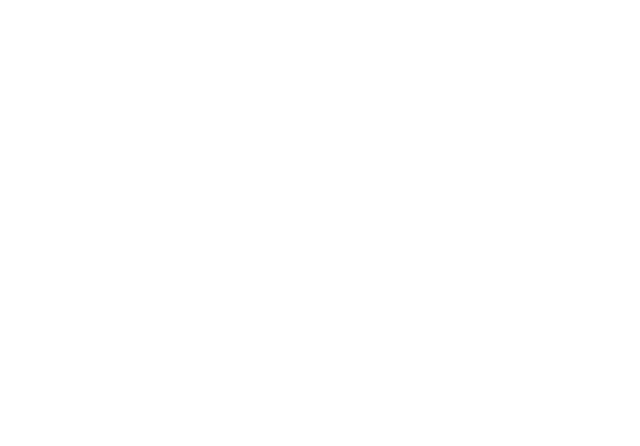
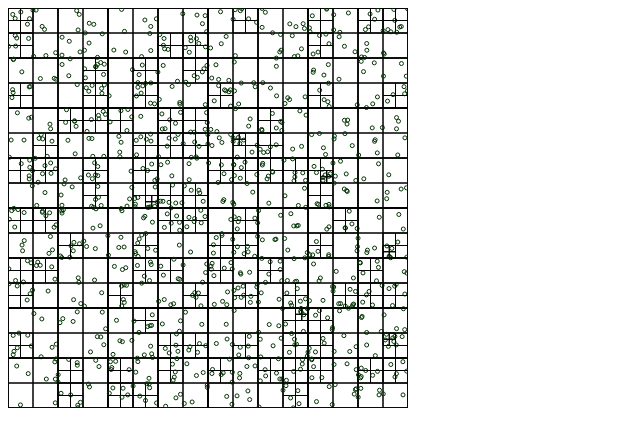
Before and after one commit to sixty-nine/JsQuadTree, a plain HTML site: page index.html in a window 1280 px wide. Shown: the whole page, without its empty margins (0-640 px from the left). Drawn offline with nearby package versions, Linux system fonts and the light colour scheme.

Commit message:
Fixed the data structure + added Canvas visuatlization

```diff
--- a/index.html
+++ b/index.html
@@ -5,22 +5,36 @@
 
     <script src="//cdnjs.cloudflare.com/ajax/libs/underscore.js/1.7.0/underscore.js"></script>
     <script src="//ajax.googleapis.com/ajax/libs/jquery/2.1.1/jquery.min.js"></script>
+    <script src="https://cdnjs.cloudflare.com/ajax/libs/kineticjs/5.0.6/kinetic.js"></script>
 </head>
 <body>
 
+<canvas id="myCanvas" width="400" height="400"></canvas>
+
 <script type="text/javascript" src="js/quadtree.js"></script>
 <script type="text/javascript">
+
+    var canvas = document.getElementById('myCanvas');
+    var context = canvas.getContext('2d');
 
     $(document).ready(function () {
 
         var p1 = new SixtyNine.Point(15, 15),
             bb1 = new SixtyNine.BoundingBox(5, 5, 5),
-            bb2 = new SixtyNine.BoundingBox(15, 15, 5);
+            bb2 = new SixtyNine.BoundingBox(15, 15, 5),
+            boundaries = new SixtyNine.BoundingBox(10, 10, 10);
 
-//        expect(bb1.contains(p1)).toBeTrue();
-//        expect(bb2.contains(p1)).toBeFalse();
-//        expect(bb1.intersects(bb2)).toBeTrue();
-//        expect(bb2.intersects(bb1)).toBeTrue();
+        var tree = new SixtyNine.QuadTree(boundaries);
+
+        var MAX_POINTS = 1000;
+
+        for (var i = 0; i < MAX_POINTS; i++) {
+            var x = Math.random() * 20,
+                y = Math.random() * 20;
+            tree.insert(new SixtyNine.Point(x, y));
+        }
+
+        tree.draw(context);
     });
 
 </script>
--- a/js/quadtree.js
+++ b/js/quadtree.js
@@ -3,13 +3,25 @@ var SixtyNine = SixtyNine || {};
 
 (function () {
 
-
+    var DISPLAY_MULT = 20;
     var NODE_CAPACITY = 4;
     var MAX_DEPTH = Infinity;
+
+    function log() {
+//        console.log(arguments);
+    }
 
     SixtyNine.Point = function (x, y) {
         this.x = x;
         this.y = y;
+
+        this.draw = function (context) {
+            context.beginPath();
+            context.arc(DISPLAY_MULT * x, DISPLAY_MULT * y, 2, 0, 2 * Math.PI, false);
+            context.lineWidth = 1;
+            context.strokeStyle = '#003300';
+            context.stroke();
+        };
     };
 
     SixtyNine.BoundingBox = function (x, y, halfSize) {
@@ -40,6 +52,14 @@ var SixtyNine = SixtyNine || {};
                 })
             );
         };
+
+        this.draw = function (context) {
+            context.beginPath();
+            context.rect(DISPLAY_MULT * (x - halfSize), DISPLAY_MULT * (y - halfSize), 2 * DISPLAY_MULT * halfSize, 2 * DISPLAY_MULT * halfSize);
+            context.lineWidth = 1;
+            context.strokeStyle = 'black';
+            context.stroke();
+        };
     };
 
     SixtyNine.QuadTree = function (boundaries) {
@@ -49,15 +69,27 @@ var SixtyNine = SixtyNine || {};
         this.children = [];
         this.points = [];
 
+        this.draw = function (context) {
+            boundaries.draw(context);
+            _.each(this.children, function (child) {
+                child.draw(context);
+            });
+            _.each(this.points, function (point) {
+                point.draw(context);
+            });
+        };
+
         this.insert = function (point, depth) {
 
-            depth = depth || 0;
+            var self = this;
+
+            this.depth = depth || 0;
 
             if (!this.boundaries.contains(point)) {
                 return false;
             }
 
-            if (depth > MAX_DEPTH || this.points.length < NODE_CAPACITY) {
+            if (this.depth > MAX_DEPTH || (!this.isDivided && this.points.length < NODE_CAPACITY)) {
                 this.points.push(point);
                 return true;
             }
@@ -68,13 +100,54 @@ var SixtyNine = SixtyNine || {};
 
             return !_.isUndefined(
                 _.find(this.children, function (child) {
-                    return child.insert(point, depth + 1);
+                    return child.insert(point, self.depth + 1);
                 })
             );
         };
 
         this.subdivide = function () {
+
+            log('SUBDIVIDE');
+            var self = this,
+                centerX = this.boundaries.x,
+                centerY = this.boundaries.y,
+                halfHalfSize = this.boundaries.halfSize / 2,
+                bb1 = new SixtyNine.BoundingBox(centerX - halfHalfSize, centerY - halfHalfSize, halfHalfSize),
+                bb2 = new SixtyNine.BoundingBox(centerX + halfHalfSize, centerY - halfHalfSize, halfHalfSize),
+                bb3 = new SixtyNine.BoundingBox(centerX - halfHalfSize, centerY + halfHalfSize, halfHalfSize),
+                bb4 = new SixtyNine.BoundingBox(centerX + halfHalfSize, centerY + halfHalfSize, halfHalfSize),
+                t1 = new SixtyNine.QuadTree(bb1),
+                t2 = new SixtyNine.QuadTree(bb2),
+                t3 = new SixtyNine.QuadTree(bb3),
+                t4 = new SixtyNine.QuadTree(bb4);
+
+            this.children.push(t1);
+            this.children.push(t2);
+            this.children.push(t3);
+            this.children.push(t4);
+
+            _.each(this.children, function (child) {
+                log('Child:', child.boundaries);
+            });
+
+            while(point = this.points.pop()) {
+                log('Relocating', point);
+                if (t1.insert(point, self.depth + 1)) {
+                    log('Inserted in child 1');
+                } else if (t2.insert(point, self.depth + 1)) {
+                    log('Inserted in child 2');
+                } else if (t3.insert(point, self.depth + 1)) {
+                    log('Inserted in child 3');
+                } else if (t4.insert(point, self.depth + 1)) {
+                    log('Inserted in child 4');
+                } else {
+                    log('ERROR: cannot insert');
+                }
+            }
+
             this.isDivided = true;
+
+
         };
 
         this.queryRange = function (bb) {
```
Also changed, not shown: README.md.
